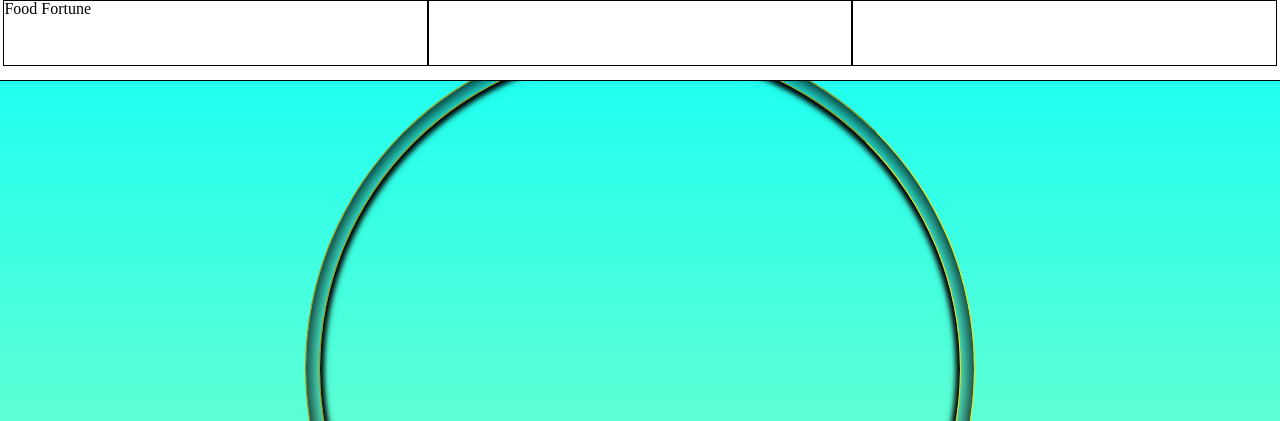
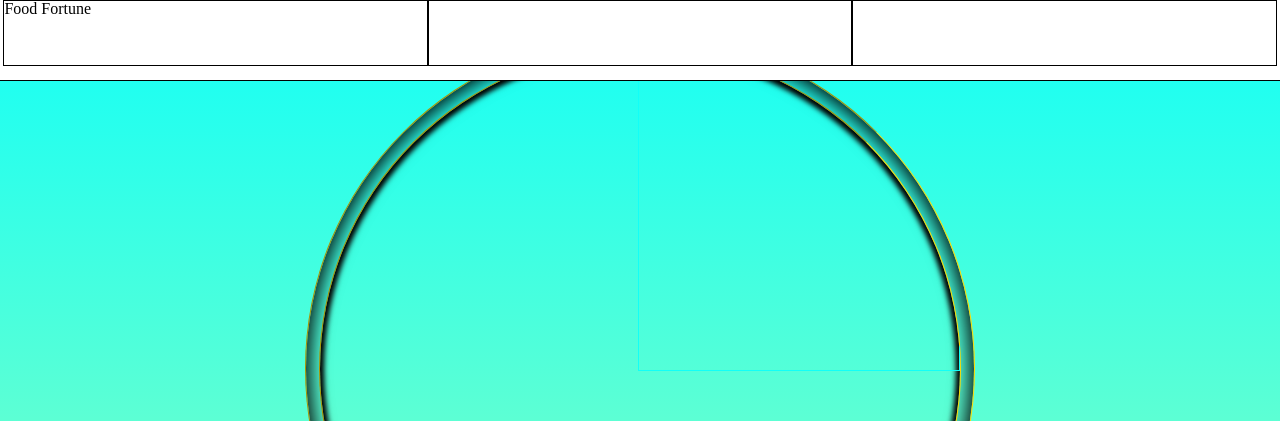
Before and after one commit to lr001dev/Food-And-Fortune-WebApp, a plain HTML site: page index.html in a window 1280 px wide. Shown: the top 421 px of the page. Drawn offline with nearby package versions, Linux system fonts and the light colour scheme.

Commit message:
Added css to <li> elements making a square with left edge begining at center of #inner-wheel. This allows us to start create multiple arcs along #inner-wheel with our wheel-slice elements. Also changed inner wheel class to an id

```diff
--- a/css/main.css
+++ b/css/main.css
@@ -126,3 +126,13 @@ p {
   box-shadow: inset 0px 1px 20px 4px rgba(0,0,0,1);
   z-index: -1;
 }
+li {
+  position: absolute;
+  width: 50%;
+  height: 50%;
+  top: 0;
+  right: 0;
+  overflow: hidden;
+  transform-origin: 0% 100%;
+  border: .4px solid #12fff7;
+}
--- a/js/app.js
+++ b/js/app.js
@@ -32,7 +32,7 @@ const createUI = (numOfSlices) => {
   //Looping here to create the inner wheel elements
   //That we will construct into selectable slices
   for(let i = 0; i < numOfSlices; i++) {
-    $(`<li>`).appendTo(`#inner`)
+    $(`<li>`).appendTo(`#inner-wheel`)
     const $selectLiTag = $('li').eq(i)
     $(`<div>`).addClass(`wheel-slice`).text(`${i}`).appendTo($selectLiTag)
   }
```
